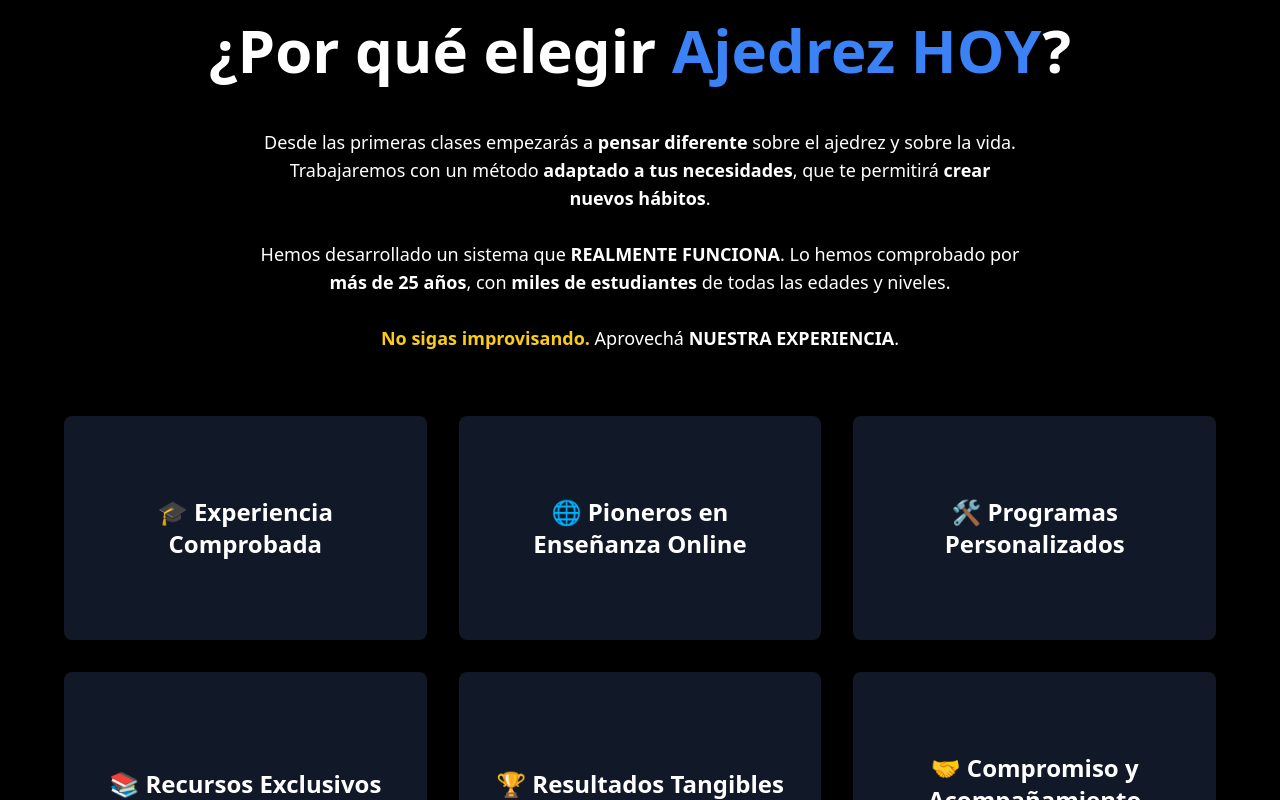
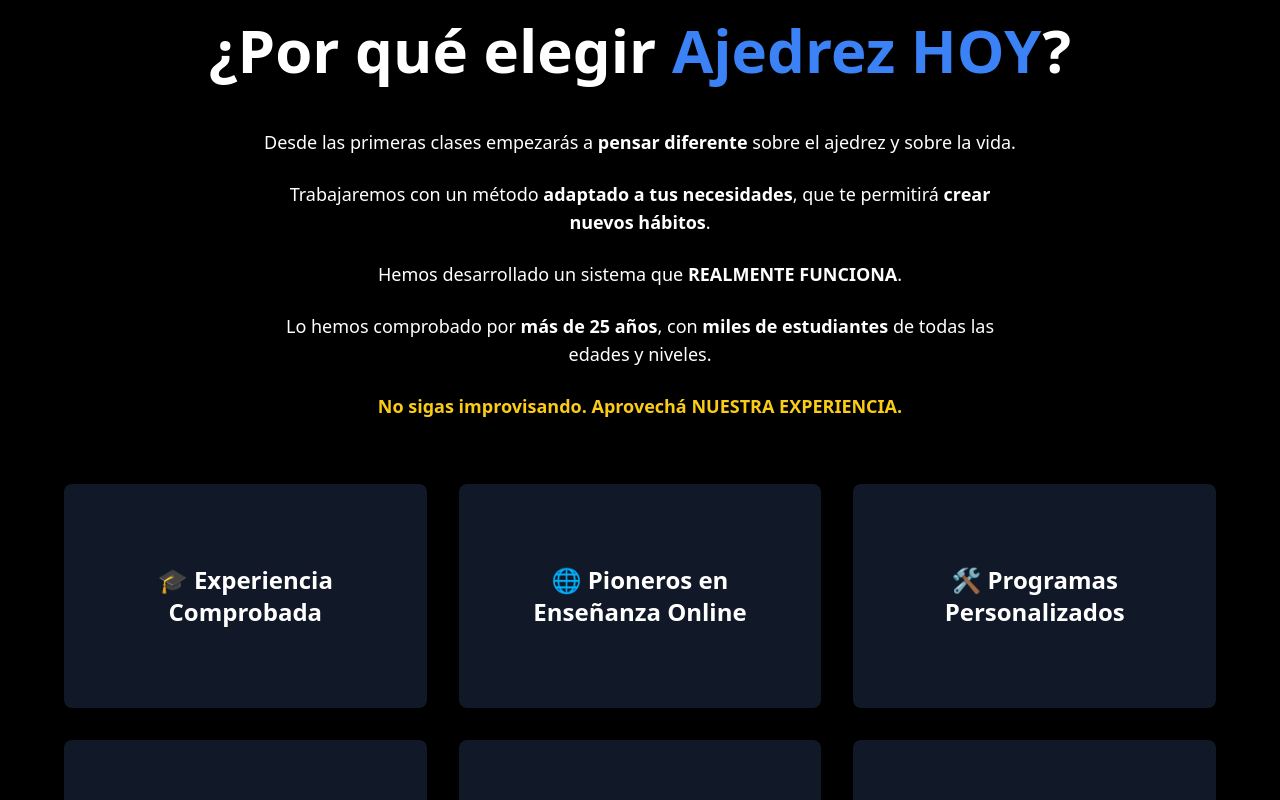
Before and after one commit to ilandaniele/ajedrez-hoy, a React (Create React App) app: page / in a window 1280 px wide. Shown: the part 2220-3020 px from the top of the page. Built offline with nearby package versions, Linux system fonts and the light colour scheme.

Commit message:
adding last change

```diff
--- a/src/components/WhyUs.js
+++ b/src/components/WhyUs.js
@@ -58,14 +58,20 @@ const WhyUs = () => {
       <h2 className="text-6xl font-bold text-center mb-12">
         ¿Por qué elegir <span className="text-blue-500">Ajedrez HOY</span>?
       </h2>
-      <p className="text-center text-lg max-w-3xl mx-auto mb-16">
+      <p className="text-center text-lg max-w-3xl mx-auto mb-6">
         Desde las primeras clases empezarás a <b>pensar diferente</b> sobre el ajedrez y sobre la vida.
+      </p>
+      <p className="text-center text-lg max-w-3xl mx-auto mb-6">
         Trabajaremos con un método <b>adaptado a tus necesidades</b>, que te permitirá <b>crear nuevos hábitos</b>.
-        <br /><br />
+      </p>
+      <p className="text-center text-lg max-w-3xl mx-auto mb-6">
         Hemos desarrollado un sistema que <b>REALMENTE FUNCIONA</b>.
+      </p>
+      <p className="text-center text-lg max-w-3xl mx-auto mb-6">
         Lo hemos comprobado por <b>más de 25 años</b>, con <b>miles de estudiantes</b> de todas las edades y niveles.
-        <br /><br />
-        <span className="font-bold text-yellow-400">No sigas improvisando.</span> Aprovechá <b>NUESTRA EXPERIENCIA</b>.
+      </p>
+      <p className="text-center text-lg max-w-3xl mx-auto mb-16 font-bold text-yellow-400">
+        No sigas improvisando. Aprovechá <b>NUESTRA EXPERIENCIA</b>.
       </p>
 
       <motion.div className="grid grid-cols-1 md:grid-cols-3 gap-8 max-w-6xl mx-auto" variants={variants}>
```
